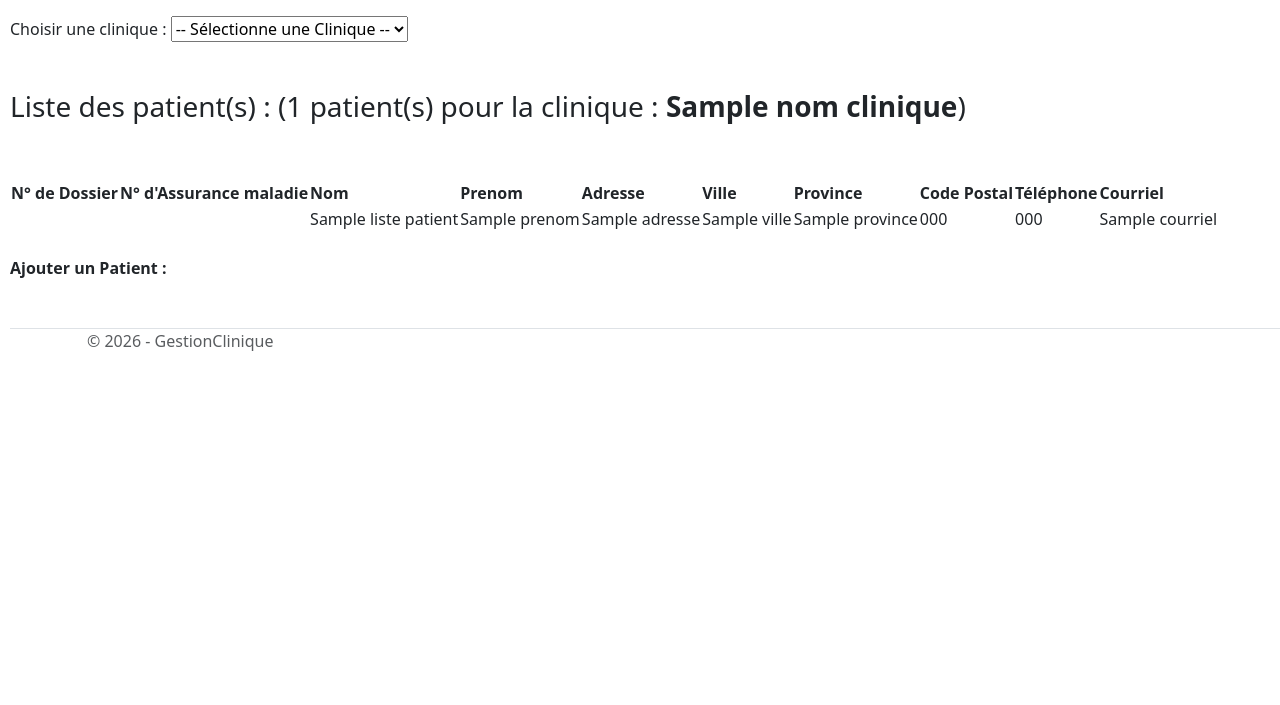
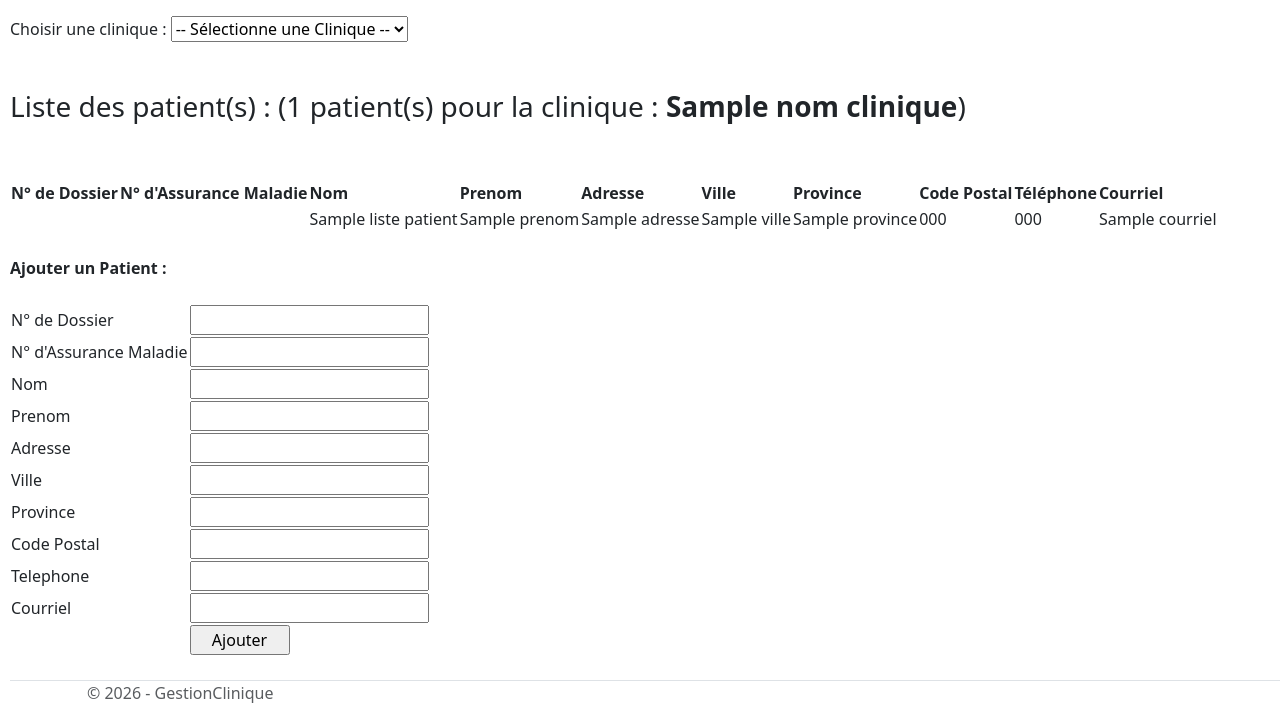
Before and after one commit to louane-B/gestionClinique, a PHP site: template views/afficherListePatient.php in a window 1280 px wide. Shown: the part 188-893 px from the top of the page. Before the commit the page ends 539 px from the top, so only its background shows below. Run offline with PHP 8.4, Linux system fonts and the light colour scheme; the template is opened without the code that fills it: most values are stand-ins (such as "Sample title", 1, 10 or a date in 2020).

Commit message:
Création du debut du formulaire d'ajout d'un patient

```diff
--- a/class/patientDTO.class.php
+++ b/class/patientDTO.class.php
@@ -14,7 +14,7 @@
             private string $courriel;
             private int $idClinique;
 
-            public function __construct($noDossier = "", $noAssuranceMaladie = "", $nom = "", $prenom = "", $adresse = "", $ville = "", $province = "", $codePostal = "", $telephone = "", $courriel = "", $idClinique = "")
+            public function __construct($noDossier = "", $noAssuranceMaladie = "", $nom = "", $prenom = "", $adresse = "", $ville = "", $province = "", $codePostal = "", $telephone = "", $courriel = "", $idClinique = 0)
             {
                 $this->noDossier = $noDossier;
                 $this->noAssuranceMaladie = $noAssuranceMaladie;
@@ -26,7 +26,7 @@
                 $this->codePostal = $codePostal;
                 $this->telephone = $telephone;
                 $this->courriel = $courriel;
-                $this->idClinique = $idClinique
+                $this->idClinique = $idClinique;
             }
 
             public function __toString()
--- a/views/afficherListePatient.php
+++ b/views/afficherListePatient.php
@@ -26,16 +26,16 @@
 <br />
 <table>
         <tr>
-            <th>N° de Dossier</th>
-            <th>N° d'Assurance maladie</th>
-            <th>Nom</th>
-            <th>Prenom</th>
-            <th>Adresse</th>
-            <th>Ville</th>
-            <th>Province</th>
-            <th>Code Postal</th>
-            <th>Téléphone</th>
-            <th>Courriel</th>
+            <th>N° de Dossier </th>
+            <th>N° d'Assurance Maladie </th>
+            <th>Nom </th>
+            <th>Prenom </th>
+            <th>Adresse </th>
+            <th>Ville </th>
+            <th>Province </th>
+            <th>Code Postal </th>
+            <th>Téléphone </th>
+            <th>Courriel </th>
         </tr>
         <!-- formulaire pour afficher la liste des patients... -->
         <form method="">
@@ -75,3 +75,93 @@ if (isset($_SESSION['error'])) {
 <br>
 <!-- formulaire pour ajouter un nouveau patient... -->
 <form method="POST" action="patientController.php?action=ajouterPatient&nomClinique=<?= urlencode($nomClinique) ?>">
+    <table>
+        <tr>
+            <td>
+                <label>N° de Dossier</label>
+            </td>
+            <td>
+                <input name="noDossier" required/>
+            </td>
+        </tr>
+        <tr>
+            <td>
+                <label>N° d'Assurance Maladie</label>
+            </td>
+            <td>
+                <input name="noAssuranceMaladie" required/>
+            </td>
+        </tr>
+        <tr>
+            <td>
+                <label>Nom</label>
+            </td>
+            <td>
+                <input name="nom" required/>
+            </td>
+        </tr>
+        <tr>
+            <td>
+                <label>Prenom</label>
+            </td>
+            <td>
+                <input name="prenom" required/>
+            </td>
+        </tr>
+        <tr>
+            <td>
+                <label>Adresse</label>
+            </td>
+            <td>
+                <input name="adresse" required/>
+            </td>
+        </tr>
+        <tr>
+            <td>
+                <label>Ville</label>
+            </td>
+            <td>
+                <input name="ville" required/>
+            </td>
+        </tr>
+        <tr>
+            <td>
+                <label>Province</label>
+            </td>
+            <td>
+                <input name="province" required/>
+            </td>
+        </tr>
+        <tr>
+            <td>
+                <label>Code Postal</label>
+            </td>
+            <td>
+                <input name="codePostal" required/>
+            </td>
+        </tr>
+        <tr>
+            <td>
+                <label>Telephone</label>
+            </td>
+            <td>
+                <input name="telephone" required/>
+            </td>
+        </tr>
+        <tr>
+            <td>
+                <label>Courriel</label>
+            </td>
+            <td>
+                <input name="courriel" required/>
+            </td>
+        </tr>
+        <tr>
+            <td>
+            </td>
+            <td>
+                <input type="submit" value="Ajouter" style="width:100px"/>
+            </td>
+        </tr>
+    </table>
+</form>
```
